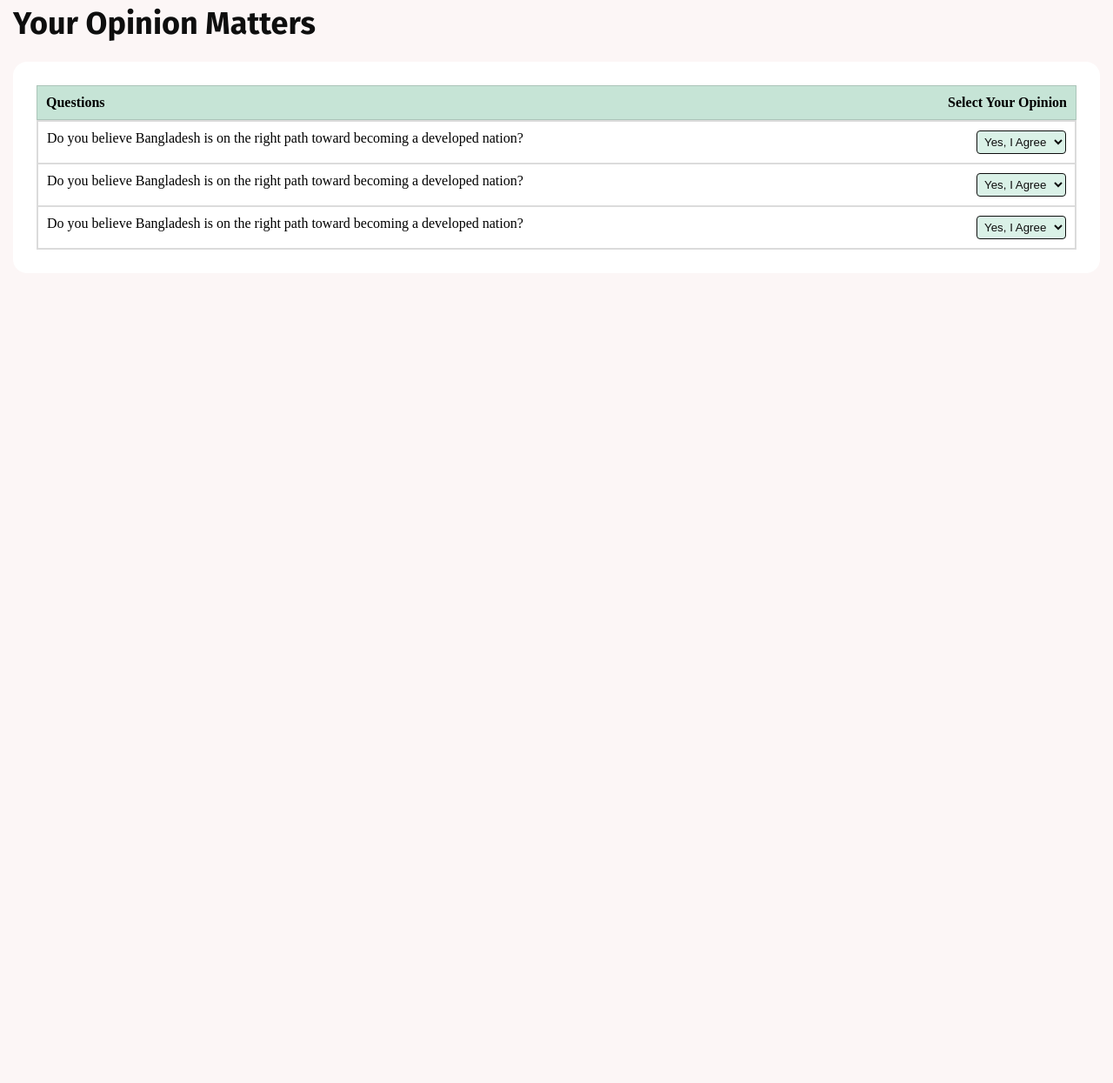
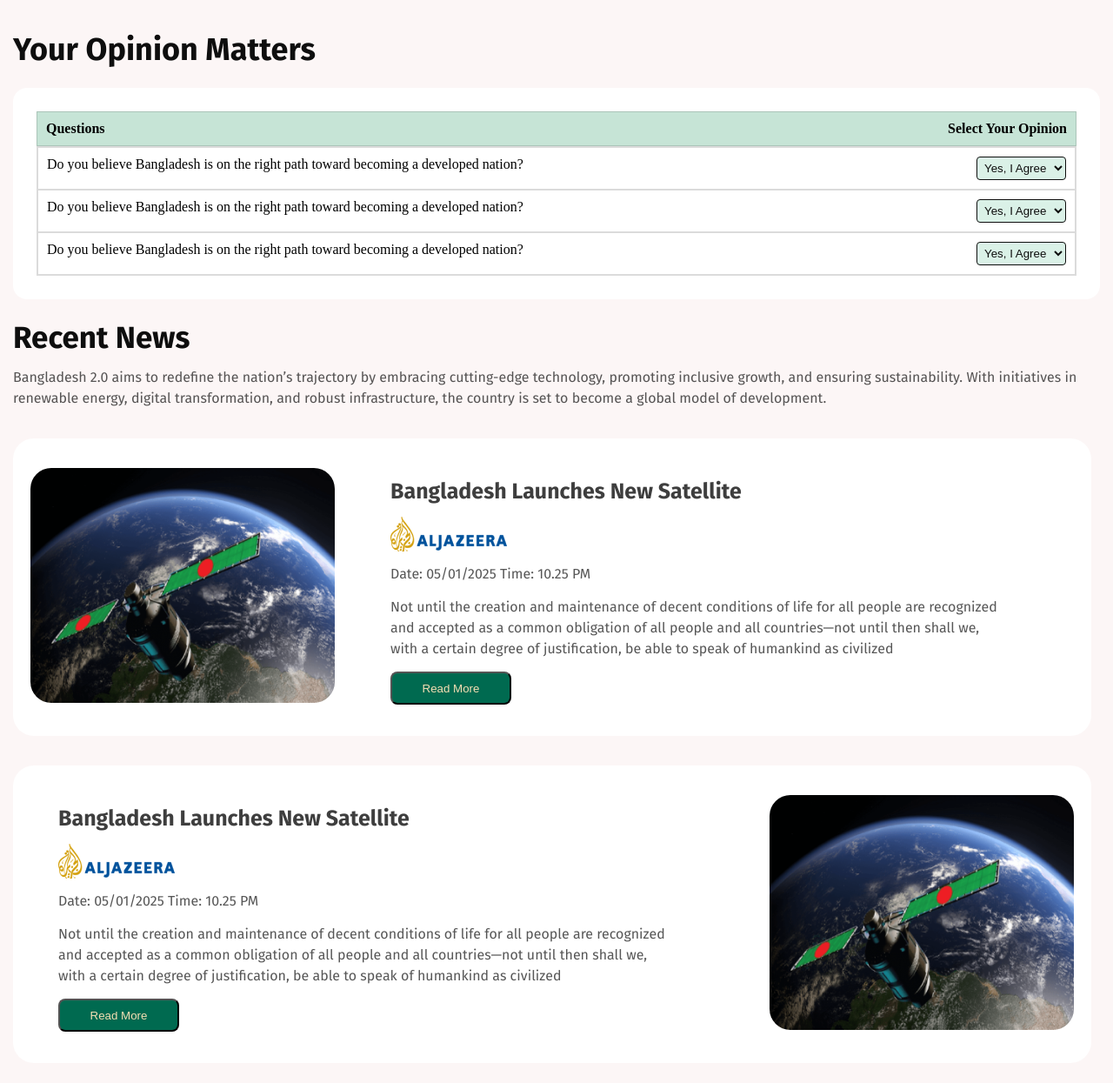
Before and after one commit to sohanpk24/assignment-1, a plain HTML site: page index.html in a window 1280 px wide. Shown: the part 1687-2932 px from the top of the page at 87% size. Before the commit the page ends 2006 px from the top, so only its background shows below. Drawn offline with Linux system fonts and the light colour scheme.

Commit message:
added the news section

```diff
--- a/index.html
+++ b/index.html
@@ -1,13 +1,12 @@
 <!DOCTYPE html>
 <html lang="en">
   <head>
-    <meta charset="UTF-8">
-    <meta name="viewport" content="width=device-width, initial-scale=1.0">
+    <meta charset="UTF-8" />
+    <meta name="viewport" content="width=device-width, initial-scale=1.0" />
     <title>Bangladesh 2.0</title>
-    <link rel="stylesheet" href="styles/styles.css">
+    <link rel="stylesheet" href="styles/styles.css" />
   </head>
   <body>
-
     <header>
       <nav>
         <div class="nav">
@@ -19,12 +18,15 @@
         <div class="banner-container">
           <div class="banner-text">
             <h6 class="section-text">Bangladesh 2.0</h6>
-                    <h2 class="banner-title">Idea , innovation ,
-                        vision and challenges in New Bangladesh.</h2>
-                    <button class="banner-btn common-btn">Explore New Bangladesh</button>
+            <h2 class="banner-title">
+              Idea , innovation , vision and challenges in New Bangladesh.
+            </h2>
+            <button class="banner-btn common-btn">
+              Explore New Bangladesh
+            </button>
           </div>
           <div class="banner-img">
-                    <img src="assets/hero.png" alt="">
+            <img src="assets/hero.png" alt="" />
           </div>
         </div>
       </div>
@@ -34,53 +36,78 @@
       <section class="pillar-section">
         <h3 class="pillar-title">Pillars of "Bangladesh 2.0"</h3>
         <div class="pillar-container">
-
           <div class="pillar-div">
-                    <img src="assets/card-icon.png" alt="">
+            <img src="assets/card-icon.png" alt="" />
             <h6 class="pillar-title-2">Innovation</h6>
-                    <p class="description">Dolor sit amet consectetur elit. Facilis quas, ducimus labore sequi quos </p>
+            <p class="description">
+              Dolor sit amet consectetur elit. Facilis quas, ducimus labore
+              sequi quos
+            </p>
           </div>
           <div class="pillar-div">
-                    <img src="assets/card-icon.png" alt="">
+            <img src="assets/card-icon.png" alt="" />
             <h6 class="pillar-title-2">Innovation</h6>
-                    <p class="description">Dolor sit amet consectetur elit. Facilis quas, ducimus labore sequi quos </p>
+            <p class="description">
+              Dolor sit amet consectetur elit. Facilis quas, ducimus labore
+              sequi quos
+            </p>
           </div>
           <div class="pillar-div">
-                    <img src="assets/card-icon.png" alt="">
+            <img src="assets/card-icon.png" alt="" />
             <h6 class="pillar-title-2">Innovation</h6>
-                    <p class="description">Dolor sit amet consectetur elit. Facilis quas, ducimus labore sequi quos </p>
+            <p class="description">
+              Dolor sit amet consectetur elit. Facilis quas, ducimus labore
+              sequi quos
+            </p>
           </div>
           <div class="pillar-div">
-                    <img src="assets/card-icon.png" alt="">
+            <img src="assets/card-icon.png" alt="" />
             <h6 class="pillar-title-2">Innovation</h6>
-                    <p class="description">Dolor sit amet consectetur elit. Facilis quas, ducimus labore sequi quos </p>
+            <p class="description">
+              Dolor sit amet consectetur elit. Facilis quas, ducimus labore
+              sequi quos
+            </p>
           </div>
         </div>
       </section>
       <!-- The Vision of Future -->
       <section class="vision-section">
         <div class="vision-title-container">
-
           <h3 class="vision-title">The Vision of Future</h3>
-            <p class="description">Bangladesh 2.0 aims to redefine the nation’s trajectory by embracing cutting-edge technology, promoting inclusive growth, and ensuring sustainability. With initiatives in renewable energy, digital transformation, and robust infrastructure, the country is set to become a global model of development.</p>
+          <p class="description">
+            Bangladesh 2.0 aims to redefine the nation’s trajectory by embracing
+            cutting-edge technology, promoting inclusive growth, and ensuring
+            sustainability. With initiatives in renewable energy, digital
+            transformation, and robust infrastructure, the country is set to
+            become a global model of development.
+          </p>
         </div>
         <div class="vision-container">
           <div class="vision-text-container-1">
-                    <img src="assets/card-icon.png" alt="">
-                    <b>Green Energy</b>
-                    <p>Investments in solar and wind energy to ensure a sustainable and eco-friendly future.</p>
+            <img src="assets/card-icon.png" alt="" />
+            <b class="visin-text-title">Green Energy</b>
+            <p class="description">
+              Investments in solar and wind energy to ensure a sustainable and
+              eco-friendly future.
+            </p>
             <button class="vision-btn-1 common-btn">Learn More</button>
           </div>
           <div class="vision-text-container-2">
-                    <img src="assets/card-icon.png" alt="">
-                    <b>Modern Infrastructure</b>
-                    <p>Building state-of-the-art infrastructure to support economic growth and global competitiveness..</p>
+            <img src="assets/card-icon.png" alt="" />
+            <b class="visin-text-title">Modern Infrastructure</b>
+            <p class="description">
+              Building state-of-the-art infrastructure to support economic
+              growth and global competitiveness..
+            </p>
             <button class="vision-btn-2 common-btn">Learn More</button>
           </div>
           <div class="vision-text-container-3">
-                    <img src="assets/card-icon.png" alt="">
-                    <b>Digital Transformation</b>
-                    <p>Creating a nationwide digital ecosystem to enhance connectivity and access to services for all citizens.</p>
+            <img src="assets/card-icon.png" alt="" />
+            <b class="visin-text-title">Digital Transformation</b>
+            <p class="description">
+              Creating a nationwide digital ecosystem connectivity and access to
+              services for all citizens.
+            </p>
             <button class="vision-btn-3 common-btn">Learn More</button>
           </div>
         </div>
@@ -88,12 +115,21 @@
       <!-- doctor mohammad yonus -->
       <section class="yunus">
         <div class="yunus-container">
-
-                <p class="description">"Lorem ipsum dolor sit amet consectetur adipisicing elit. Facilis quas, ducimus labore sequi quos deserunt optio id repellendus tempora veniam amet porro corporis exercitationem numquam debitis culpa laudantium odio, velit vel minus sit? Veritatis aut maiores ducimus fugit error ex sit, dignissimos eum tempora perferendis a rem culpa ab aliquid modi? Est vitae neque esse, cumque, quam tenetur rem earum eaque mollitia modi ipsum aspernatur, dignissimos excepturi aliquam architecto soluta necessitatibus vero?"</p>
+          <p class="description">
+            "Lorem ipsum dolor sit amet consectetur adipisicing elit. Facilis
+            quas, ducimus labore sequi quos deserunt optio id repellendus
+            tempora veniam amet porro corporis exercitationem numquam debitis
+            culpa laudantium odio, velit vel minus sit? Veritatis aut maiores
+            ducimus fugit error ex sit, dignissimos eum tempora perferendis a
+            rem culpa ab aliquid modi? Est vitae neque esse, cumque, quam
+            tenetur rem earum eaque mollitia modi ipsum aspernatur, dignissimos
+            excepturi aliquam architecto soluta necessitatibus vero?"
+          </p>
 
           <h5 class="yunus-title">Dr. Muhammad Yunus</h5>
-                <p class="chief-adviser">Chief Adviser of the People's Republic of Bangladesh</p>
-
+          <p class="chief-adviser">
+            Chief Adviser of the People's Republic of Bangladesh
+          </p>
         </div>
       </section>
       <!-- your opinion section -->
@@ -105,9 +141,11 @@
             <b>Select Your Opinion</b>
           </div>
           <div class="question-container">
-
             <div class="question-ans">
-                        <p>Do you believe Bangladesh is on the right path toward becoming a developed nation?</p>
+              <p>
+                Do you believe Bangladesh is on the right path toward becoming a
+                developed nation?
+              </p>
               <form action="submit_page.html" method="post">
                 <select id="options" name="option">
                   <option value="option1">Yes, I Agree</option>
@@ -115,7 +153,10 @@
               </form>
             </div>
             <div class="question-ans">
-                        <p>Do you believe Bangladesh is on the right path toward becoming a developed nation?</p>
+              <p>
+                Do you believe Bangladesh is on the right path toward becoming a
+                developed nation?
+              </p>
               <form action="submit_page.html" method="post">
                 <select id="options" name="option">
                   <option value="option1">Yes, I Agree</option>
@@ -123,23 +164,89 @@
               </form>
             </div>
             <div class="question-ans">
-                        <p>Do you believe Bangladesh is on the right path toward becoming a developed nation?</p>
+              <p>
+                Do you believe Bangladesh is on the right path toward becoming a
+                developed nation?
+              </p>
               <form action="submit_page.html" method="post">
                 <select id="options" name="option">
                   <option value="option1">Yes, I Agree</option>
                 </select>
               </form>
             </div>
-
+          </div>
+        </div>
+      </section>
+      <!-- resent section -->
+      <section class="news-section">
+        <h4 class="news-title">Recent News</h4>
+        <p class="description">
+          Bangladesh 2.0 aims to redefine the nation’s trajectory by embracing
+          cutting-edge technology, promoting inclusive growth, and ensuring
+          sustainability. With initiatives in renewable energy, digital
+          transformation, and robust infrastructure, the country is set to
+          become a global model of development.
+        </p>
+        <div class="news-container-1">
+          <div>
+            <img class="news-img" src="assets/satelite.png" alt="" />
           </div>
 
+          <div class="news-text">
+            <h4 class="news-hedline">Bangladesh Launches New Satellite</h4>
+            <img src="assets/al-jazeera.png" alt="" />
+            <span class="description">Date: 05/01/2025 Time: 10.25 PM</span>
+            <p class="description">
+              Not until the creation and maintenance of decent conditions of
+              life for all people are recognized and accepted as a common
+              obligation of all people and all countries—not until then shall
+              we, with a certain degree of justification, be able to speak of
+              humankind as civilized
+            </p>
+            <button class="news-btn common-btn">Read More</button>
+          </div>
+        </div>
+        <div class="news-container-2">
 
+
+          <div class="news-text-2">
+            <h4  class="news-hedline">Bangladesh Launches New Satellite</h4>
+            <img src="assets/al-jazeera.png" alt="" />
+            <span class="description">Date: 05/01/2025 Time: 10.25 PM</span>
+            <p class="description">
+              Not until the creation and maintenance of decent conditions of
+              life for all people are recognized and accepted as a common
+              obligation of all people and all countries—not until then shall
+              we, with a certain degree of justification, be able to speak of
+              humankind as civilized
+            </p>
+            <button  class="news-btn common-btn">Read More</button>
+          </div>
+          <div>
+            <img  class="news-img" src="assets/satelite.png" alt="" />
+          </div>
+        </div>
+        <div class="news-container-1">
+            <div>
+              <img class="news-img" src="assets/satelite.png" alt="" />
+            </div>
+
+            <div class="news-text">
+              <h4 class="news-hedline">Bangladesh Launches New Satellite</h4>
+              <img src="assets/al-jazeera.png" alt="" />
+              <span class="description">Date: 05/01/2025 Time: 10.25 PM</span>
+              <p class="description">
+                Not until the creation and maintenance of decent conditions of
+                life for all people are recognized and accepted as a common
+                obligation of all people and all countries—not until then shall
+                we, with a certain degree of justification, be able to speak of
+                humankind as civilized
+              </p>
+              <button class="news-btn common-btn">Read More</button>
+            </div>
           </div>
       </section>
     </main>
-    <footer>
-
-    </footer>
-
+    <footer></footer>
   </body>
 </html>
--- a/styles/styles.css
+++ b/styles/styles.css
@@ -250,7 +250,7 @@ body {
   display: flex;
   flex-direction: column;
   gap: 24px;
-  margin: 0px auto 20px;
+  margin: 20px auto 50px;
 }
 
 .vision-title {
@@ -269,6 +269,16 @@ body {
   align-items: center;
 }
 
+.visin-text-title{
+  color: rgba(14, 14, 14, 0.8);
+font-family: Fira Sans;
+font-size: 20px;
+font-weight: 700;
+line-height: 24px;
+letter-spacing: 0%;
+text-align: left;
+}
+
 .vision-text-container-1 {
   position: static;
   width: 400px;
@@ -277,7 +287,7 @@ body {
   flex-direction: column;
   justify-content: flex-start;
   align-items: flex-start;
-  gap: 24px;
+  gap: 17px;
   padding: 15px;
   margin: 0 auto;
   box-sizing: border-box;
@@ -293,7 +303,7 @@ body {
   flex-direction: column;
   justify-content: flex-start;
   align-items: flex-start;
-  gap: 24px;
+  gap: 17px;
   padding: 15px;
   margin: 0 auto;
   box-sizing: border-box;
@@ -309,7 +319,7 @@ body {
   flex-direction: column;
   justify-content: flex-start;
   align-items: flex-start;
-  gap: 24px;
+  gap: 17px;
   padding: 15px;
   margin: 0 auto;
   box-sizing: border-box;
@@ -329,6 +339,11 @@ padding: 9px 15px 9px 15px;
 margin: 24px 0px;
 border-radius: 8px;
 background: rgb(84, 144, 245);
+color: rgb(255, 255, 255);
+font-family: Fira Sans;
+font-size: 15px;
+font-weight: 600;
+text-align: left;
 }
 .vision-btn-2{
 position: static;
@@ -341,8 +356,12 @@ align-items: center;
 padding: 9px 15px 9px 15px;
 margin: 24px 0px;
 border-radius: 8px;
-
 background: rgb(9, 161, 92);
+color: rgb(255, 255, 255);
+font-family: Fira Sans;
+font-size: 15px;
+font-weight: 600;
+text-align: left;
 }
 .vision-btn-3{
 position: static;
@@ -355,5 +374,121 @@ align-items: center;
 padding: 9px 15px 9px 15px;
 margin: 24px 0px;
 border-radius: 8px;
+background: rgb(255, 194, 57);
+color: rgb(255, 255, 255);
+font-family: Fira Sans;
+font-size: 15px;
+font-weight: 600;
+text-align: left;
+}
 
-background: rgb(255, 194, 57);
+
+/* news section style */
+.news-section{
+  width: 1250px;
+  margin: 20px auto;
+  display: flex;
+  flex-direction: column;
+  gap: 10px;
+}
+
+.news-title{
+  color: rgb(14, 14, 14);
+font-family: Fira Sans;
+font-size: 35px;
+font-weight: 700;
+line-height: 48px;
+letter-spacing: 0%;
+text-align: left;
+}
+
+.news-container-1{
+position: static;
+width: 1200px;
+height: 302px;
+display: flex;
+flex-direction: row;
+justify-content: flex-start;
+align-items: center;
+gap: 32px;
+padding: 20px;
+align-self: stretch;
+flex-grow: 0;
+margin: 24px 0px;
+border-radius: 24px;
+background: rgb(255, 255, 255);
+}
+
+.news-img{
+position: static;
+width: 350px;
+height: 270px;
+flex: none;
+order: 0;
+flex-grow: 0;
+border-radius: 24px;
+}
+
+.news-text{
+position: static;
+width: 700px;
+height: 250px;
+display: flex;
+flex-direction: column;
+justify-content: flex-start;
+align-items: flex-start;
+gap: 14px;
+margin: 0px 32px;
+}
+
+.news-hedline{
+  color: rgba(14, 14, 14, 0.8);
+font-family: Fira Sans;
+font-size: 25px;
+font-weight: 700;
+}
+
+.news-btn{
+position: static;
+width: 139px;
+height: 38px;
+display: flex;
+flex-direction: row;
+justify-content: center;
+align-items: center;
+padding: 13px 26px 13px 26px;
+border-radius: 8px;
+background: rgb(0, 106, 80);
+color: wheat;
+}
+
+.news-container-2{
+  position: static;
+  width: 1200px;
+  height: 302px;
+  display: flex;
+  flex-direction: row;
+  align-items: center;
+  justify-content: space-between;
+  gap: 32px;
+  padding: 20px;
+  flex: none;
+  order: 0;
+  align-self: stretch;
+  flex-grow: 0;
+  margin: 0px 0px;
+  border-radius: 24px;
+  background: rgb(255, 255, 255);
+  }
+
+  .news-text-2{
+    position: static;
+    width: 700px;
+    height: 250px;
+    display: flex;
+    flex-direction: column;
+    justify-content: flex-start;
+    align-items: flex-start;
+    gap: 14px;
+    margin: 0px 32px;
+  }
```
Lines whose indentation alone changed are shown as unchanged.
